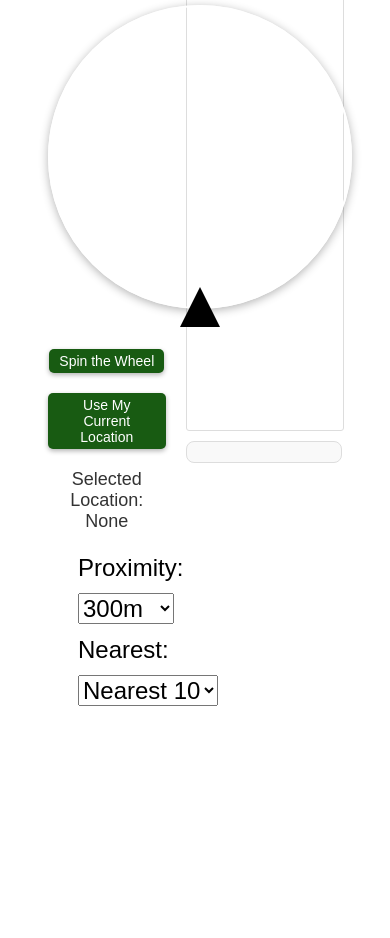
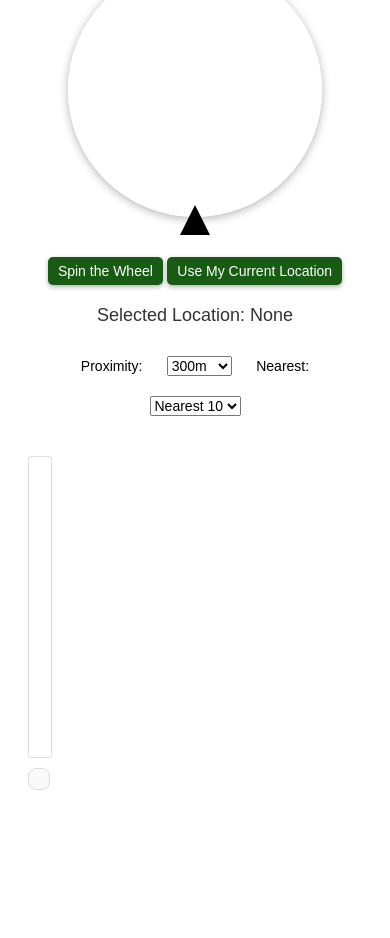
Before and after one commit to nickphoon/WHEELOFRESTAURANT, a plain HTML site: page index.html in a window 390 px wide. Shown: the part 119-1057 px from the top of the page. Before the commit the page ends 903 px from the top, so only its background shows below. Drawn offline with nearby package versions, Linux system fonts and the light colour scheme.

Commit message:
fixed phone responsiveness

```diff
--- a/styles.css
+++ b/styles.css
@@ -2,7 +2,7 @@
 body {
     font-family: Arial, sans-serif;
     text-align: center;
-    padding: 20px;
+    padding: 10px;
     color: black;
 }
 
@@ -15,20 +15,16 @@ h1 {
 .container {
     display: flex;
     flex-direction: row;
-    /* Align items horizontally */
     justify-content: space-between;
     align-items: flex-start;
     gap: 20px;
-    /* Add spacing between the panels */
     margin: 20px;
 }
 
 /* Left panel: Wheel */
 .left-panel {
     flex: 1;
-    /* Take 50% of the container width */
     max-width: 40%;
-    /* Ensure it doesn't overflow */
     text-align: center;
 }
 
@@ -38,19 +34,13 @@ h1 {
     display: flex;
     flex-direction: column;
     height: 100%;
-    /* Ensure it fills the parent's height */
     min-height: 500px;
-    /* Minimum height for visibility */
 }
-
-
 
 /* Map styling */
 #map {
-    /* Make it visually apparent */
     width: 100%;
     height: 500px;
-    /* Adjust height as needed */
     border: 1px solid #ddd;
     border-radius: 3px;
 }
@@ -60,15 +50,12 @@ h1 {
     margin-top: 10px;
     font-size: 16px;
     overflow-y: auto;
-    /* Allow scrolling for long lists */
     max-height: 300px;
-    /* Limit the height */
     border: 1px solid #ddd;
     padding: 10px;
     border-radius: 8px;
     background-color: #f9f9f9;
 }
-
 
 .wheel-container {
     position: relative;
@@ -116,7 +103,6 @@ h1 {
     margin: 10px;
 }
 
-
 #chosenLabel {
     margin-top: 20px;
     font-size: 40px;
@@ -125,42 +111,21 @@ h1 {
 }
 
 /* Media Queries for Responsiveness */
-@media (max-width: 1024px) {
-    h1 {
-        font-size: 40px;
+@media (max-width: 768px) {
+    .container {
+        flex-direction: column;
+        gap: 10px;
+        margin: 10px;
+    }
+
+    .left-panel,
+    .right-panel {
+        max-width: 100%;
     }
 
     .wheel-container {
-        width: 600px;
-        height: 600px;
-    }
-
-    #spinButton,
-    #useCurrentLocation {
-        padding: 8px 16px;
-        font-size: 18px;
-    }
-
-    #filters {
-        font-size: 22px;
-        /* Make filter bigger */
-    }
-
-    #filters label,
-    #filters select {
-        font-size: 20px;
-        /* Increase label and dropdown size */
-    }
-}
-
-@media (max-width: 768px) {
-    h1 {
-        font-size: 30px;
-    }
-
-    .wheel-container {
-        width: 400px;
-        height: 400px;
+        width: 300px;
+        height: 300px;
     }
 
     .pointer {
@@ -170,49 +135,67 @@ h1 {
 
     #spinButton,
     #useCurrentLocation {
-        padding: 6px 12px;
+        padding: 8px 12px;
         font-size: 16px;
     }
 
     #filters {
-        font-size: 24px;
-        /* Further increase filter size */
+        font-size: 18px;
     }
 
     #filters label,
     #filters select {
-        font-size: 22px;
+        font-size: 16px;
+    }
+
+    #map {
+        height: 400px;
+        /* Reduce map height for smaller screens */
+    }
+
+    #results {
+        max-height: 200px;
+        /* Adjust results height */
     }
 }
 
 @media (max-width: 480px) {
     h1 {
-        font-size: 24px;
+        font-size: 30px;
     }
 
     .wheel-container {
-        width: 300px;
-        height: 300px;
+        width: 250px;
+        height: 250px;
     }
 
     .pointer {
-        width: 40px;
-        height: 40px;
+        width: 30px;
+        height: 30px;
     }
 
     #spinButton,
     #useCurrentLocation {
-        padding: 4px 10px;
+        padding: 6px 10px;
         font-size: 14px;
     }
 
     #filters {
-        font-size: 26px;
-        /* Maximize filter size for smaller screens */
+        font-size: 16px;
     }
 
     #filters label,
     #filters select {
-        font-size: 24px;
+        font-size: 14px;
+    }
+
+    #map {
+        height: 300px;
+        /* Further reduce map height */
+    }
+
+    #results {
+        max-height: 150px;
+        /* Further adjust results height */
     }
 }
```
